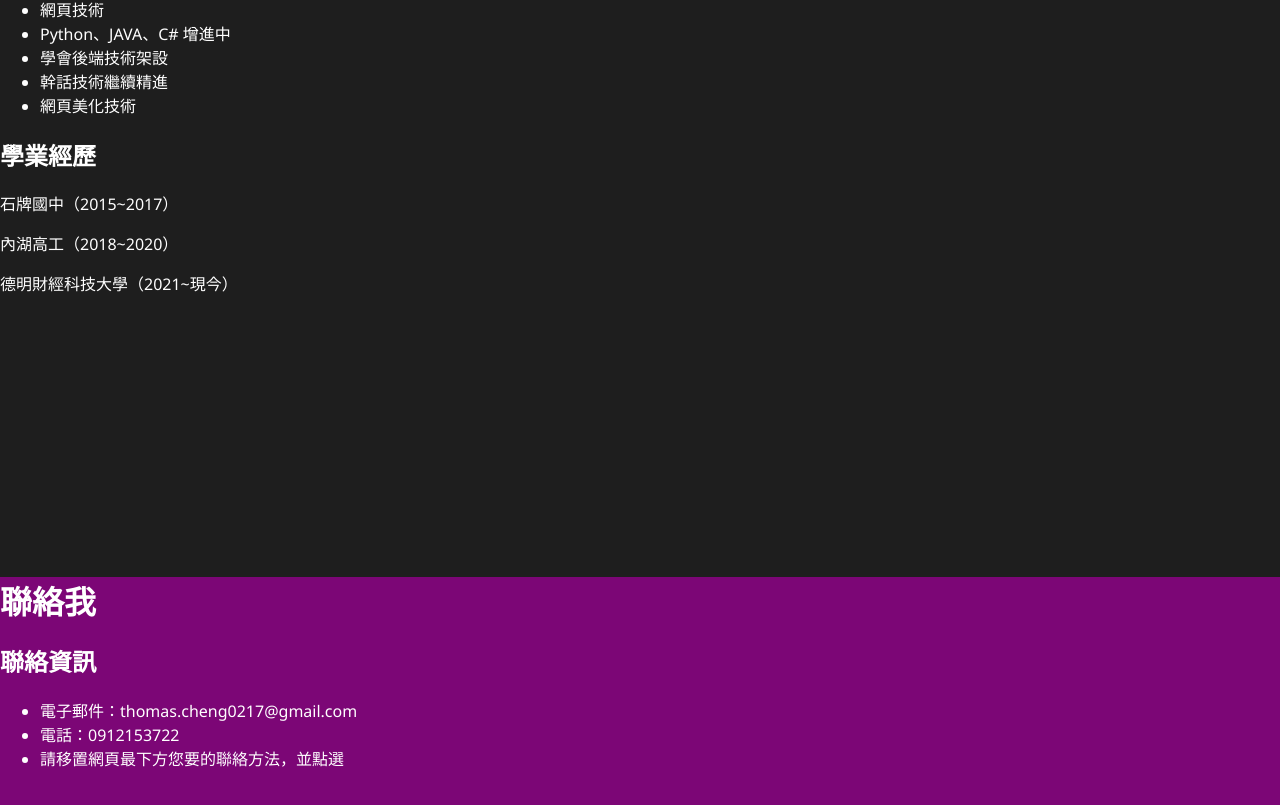
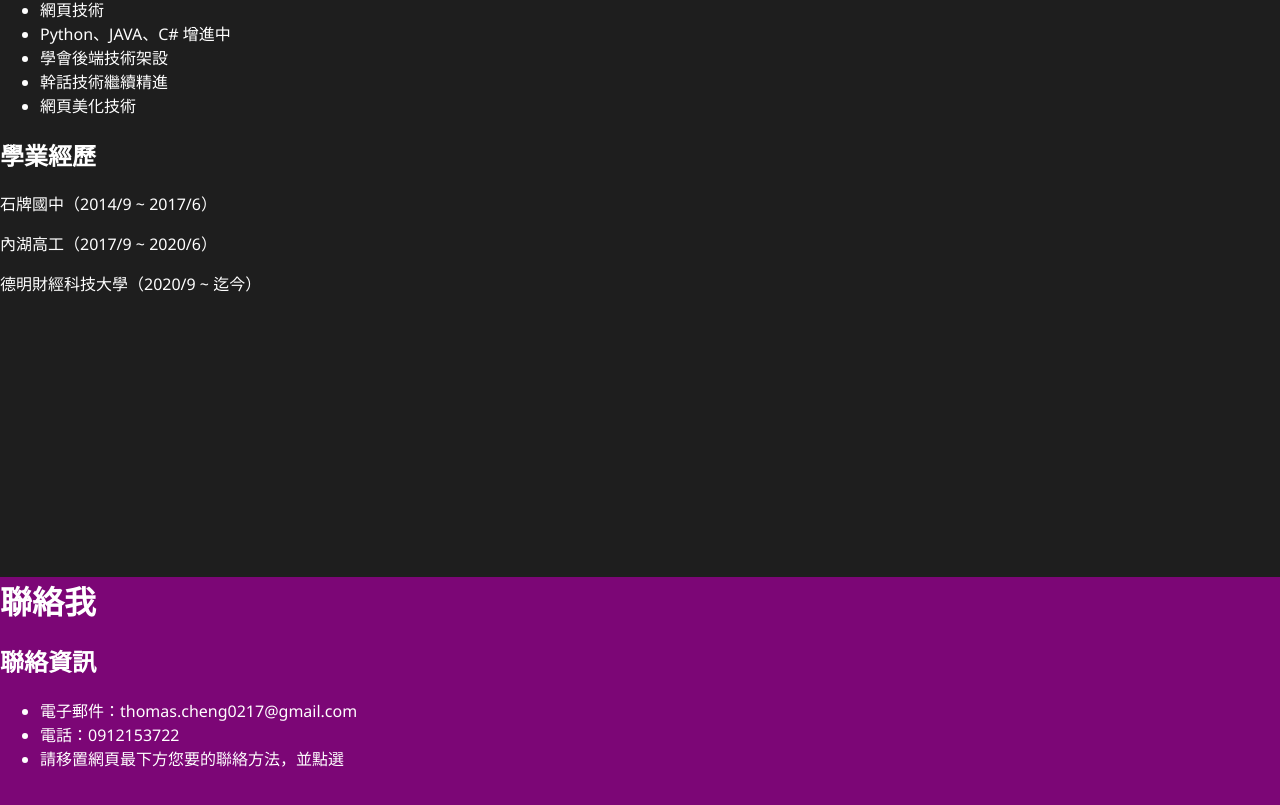
Before and after one commit to error19137/yunnn, a React (Vite) app: page / in a window 1280 px wide. Shown: the part 1023-1828 px from the top of the page. Built offline with nearby package versions, Linux system fonts and the light colour scheme.

Commit message:
修改學業經歷

```diff
--- a/src/components/about.jsx
+++ b/src/components/about.jsx
@@ -16,11 +16,11 @@ const About = () => {
             </ul>
 
         <h2>學業經歷</h2>
-        <p>石牌國中（2015~2017）</p>
+        <p>石牌國中（2014/9 ~ 2017/6）</p>
 
-        <p>內湖高工（2018~2020）</p>
+        <p>內湖高工（2017/9 ~ 2020/6）</p>
 
-        <p>德明財經科技大學（2021~現今）</p>
+        <p>德明財經科技大學（2020/9 ~ 迄今）</p>
         </div>
 
         </div>
```
